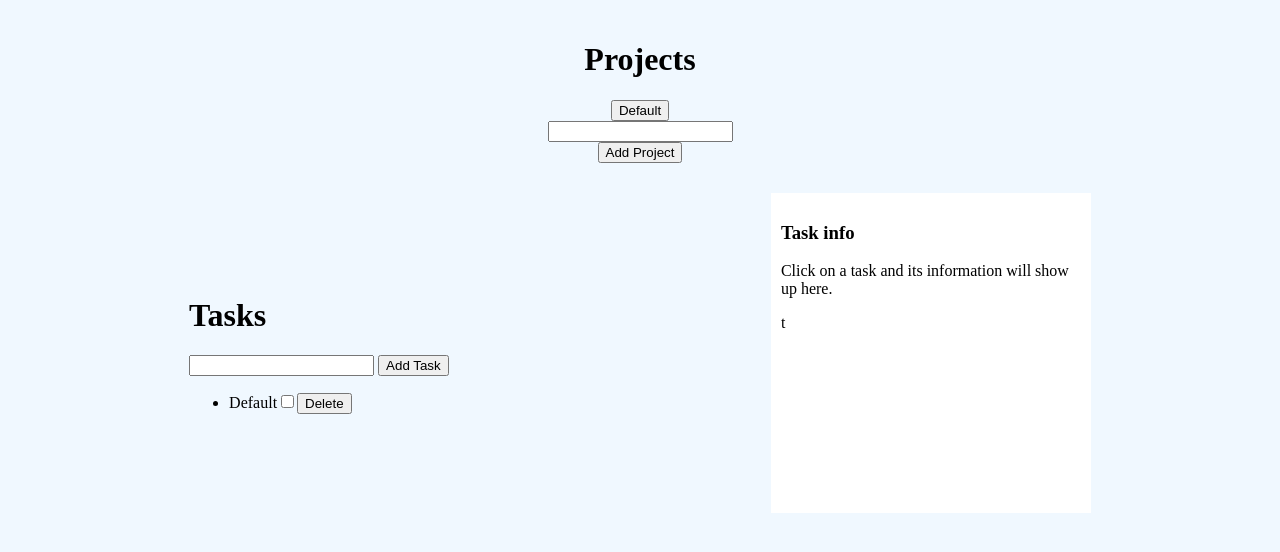
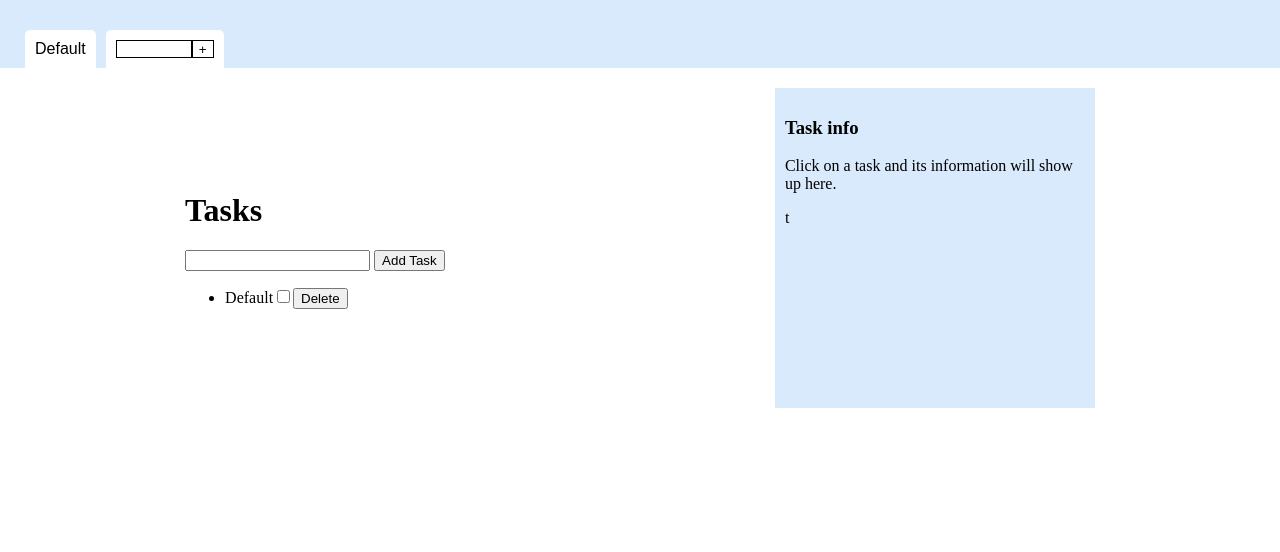
Before and after one commit to emmabry/checkmate-todo, a website built with webpack: page src/template.html in a window 1280 px wide. Built offline with nearby package versions, Linux system fonts and the light colour scheme.

Commit message:
Add basic CSS

```diff
--- a/src/styles.css
+++ b/src/styles.css
@@ -1,5 +1,6 @@
 body {
-    background-color: aliceblue;
+    background-color: white;
+    margin: 0;
 }
 
 .taskDiv {
@@ -11,17 +12,74 @@ body {
 }
 
 .taskInfo {
-    background-color: white;
+    background-color: #D9EAFD;
     height: 300px;
     width: 300px;
     padding: 10px;
 }
 
 .projects {
+    width: 100%;
     display: flex;
-    flex-direction: column;
+    flex-direction: row;
+    justify-content: start;
+    align-items: stretch;
+    padding-bottom: 0px;
+    padding-top: 10px;
+    padding-left: 10px;
+    margin: 0px;
+    background-color: #D9EAFD;
+}
+
+.project-buttons {
+    display: flex;
+    flex-direction: row;
+    justify-content: center;
+    align-items: center;
+    padding-bottom: 0px;
+    margin-bottom: 0px;
+    margin-top: 10px;
+    margin-left: 10px;
+    margin-right: 5px;
+}
+
+.project-buttons button {
+    margin-bottom: 0px;
+    margin-top: 10px;
+    margin-left: 5px;
+    margin-right: 5px;
+    border: none;
+    border-radius: 5px 5px 0 0;
+    padding: 10px;
+    background-color: white;
+    font-size: 16px;
+
+}
+
+.new-project {
+    display: flex;
+    flex-direction: row;
     justify-content: center;
     align-items: center;
     padding: 10px;
-    margin: 10px;
+    margin-bottom: 0;
+    margin-top: 20px;
+    margin-right: 5px;
+    background-color: white;
+    border-radius: 5px 5px 0 0;
 }
+
+.new-project * {
+    margin-bottom: 0px;
+    padding-bottom: 0px;
+}
+
+.new-project input {
+    border: black 0.5px solid;
+    width: 70px;
+}
+
+.new-project button {
+    border: black 0.5px solid;;
+    background-color: white;
+}
--- a/src/template.html
+++ b/src/template.html
@@ -7,12 +7,13 @@
 </head>
 <body>
     <div class="projects">
-        <h1>Projects</h1>
         <div class="project-buttons">
             <button class="project">Default</button>
         </div>
-        <input class="project-name" />
-        <button class="add-project">Add Project</button>
+        <div class="new-project">
+            <input class="project-name" />
+            <button class="add-project">+</button>
+        </div>
     </div>
     <div class="taskDiv">
         <div class="current-tasks">
```
